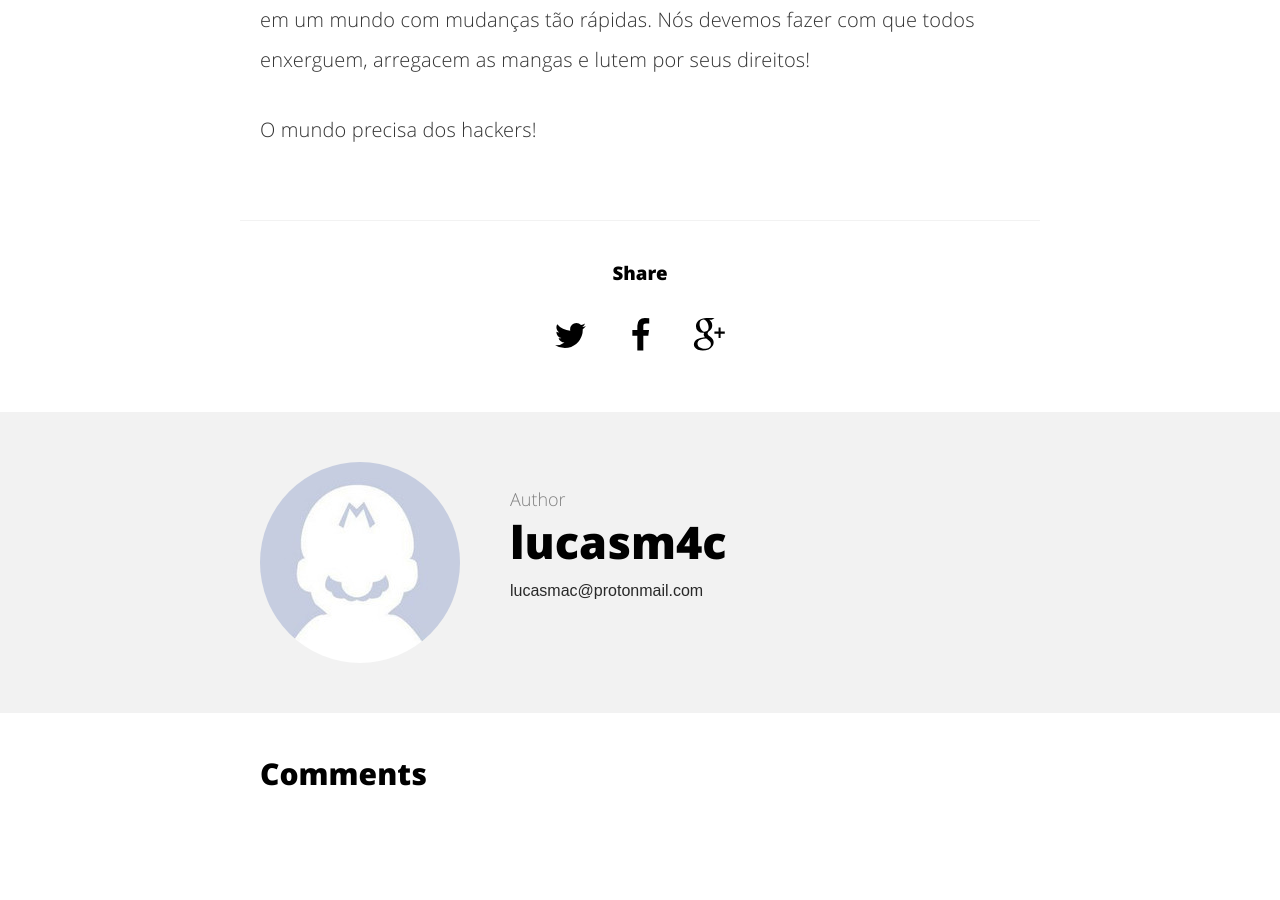
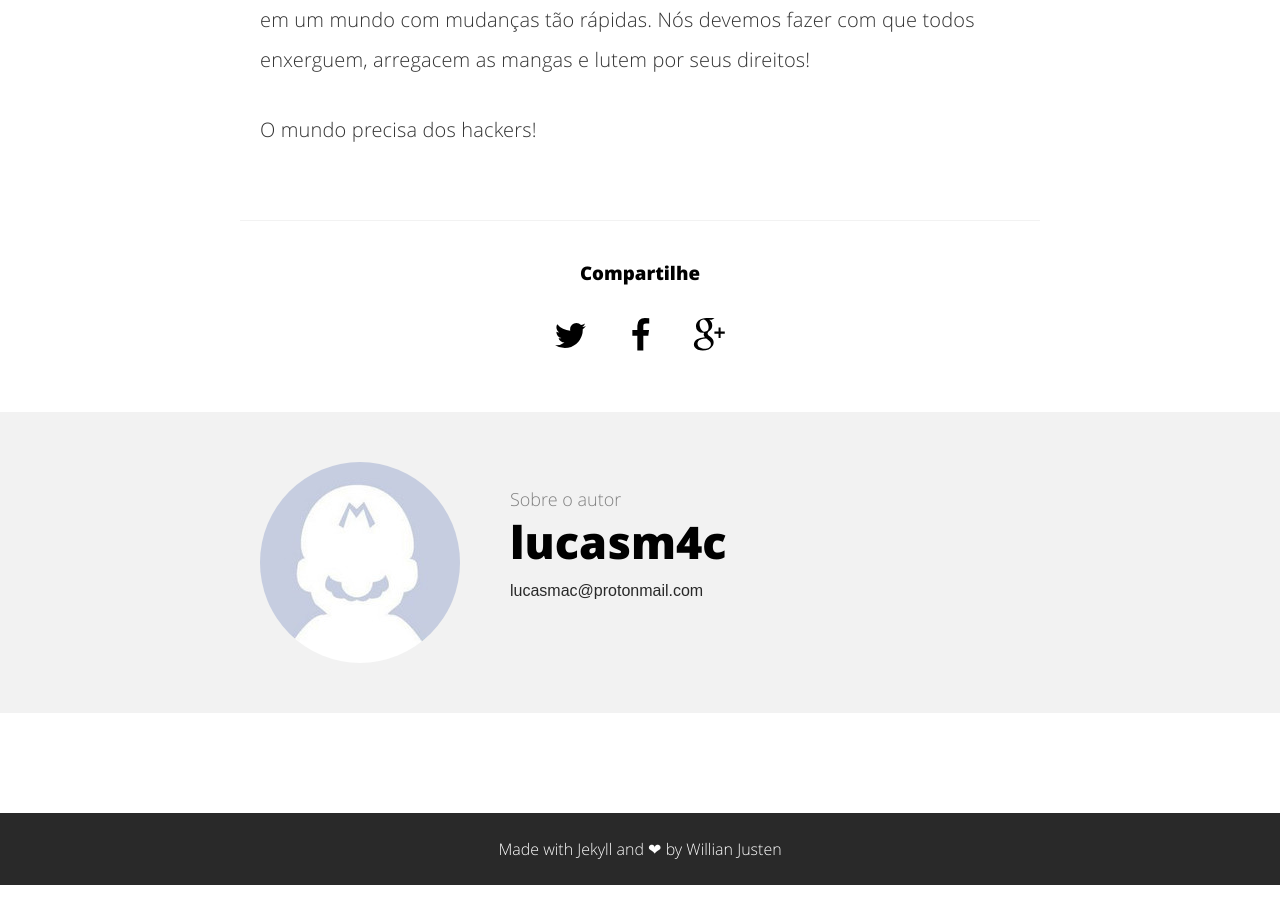
Before and after one commit to olucasmac/olucasmac.github.io, a Jekyll site: the page built from _posts/2016-07-12-o-mundo-precisa-dos-hackers.md, in a window 1280 px wide and 900 px high, scrolled down 2950 px. Built offline with Jekyll 4.4.1, drawn with Linux system fonts in a browser that asks for light colours; comment, search, counter and statistics services are not loaded.

Commit message:
adiciona traduções de alguns itens

```diff
--- a/_includes/author.html
+++ b/_includes/author.html
@@ -1,7 +1,7 @@
 <section class="author" itemprop="author">
     <div class="details" itemscope itemtype="http://schema.org/Person">
         <img itemprop="image" class="img-rounded" src="{{site.baseurl}}/assets/img/blog-author.jpg" alt="{{site.name}}">
-        <p class="def">Author</p>
+        <p class="def">Sobre o autor</p>
         <h3 class="name">
             <a itemprop="name" href="https://plus.google.com/{{site.gplus_username}}/posts">{{site.username}}</a>
         </h3>
--- a/_includes/share.html
+++ b/_includes/share.html
@@ -1,5 +1,5 @@
 <section class="share">
-    <h3>Share</h3>
+    <h3>Compartilhe</h3>
     <a aria-label="Share on Twitter" href="https://twitter.com/intent/tweet?text=&quot;{{ page.twitter_text }}&quot;%20{{ site.url }}{{ page.url }}%20via%20&#64;{{ site.twitter_username }}&hashtags={% for tag in page.tags %}{{tag}},{% endfor %}"
     onclick="window.open(this.href, 'twitter-share', 'width=550,height=235');return false;" title="Share on Twitter">
         <svg class="icon icon-twitter"><use xlink:href="#icon-twitter"></use></svg>
--- a/_layouts/post.html
+++ b/_layouts/post.html
@@ -12,7 +12,7 @@
 
             {% include share.html %}
             {% include author.html %}
-            {% include comments.html %}
+
             {% include footer.html %}
         </section>
     </body>
--- a/index.html
+++ b/index.html
@@ -20,7 +20,7 @@ layout: default
                     <a href="{{ post.url | prepend: site.baseurl }}"><h2 class="post-title" itemprop="name">{{ post.title }}</h2></a>
                     <p class="description">
                         {{ post.content | strip_html | truncatewords:40 }}
-                        <a href="{{ post.url | prepend: site.baseurl }}" class="link">Read more about {{post.title}}</a>
+                        <a href="{{ post.url | prepend: site.baseurl }}" class="link">Leia mais ►</a>
                     </p>
 
                     <div class="tags">
--- a/src/js/simpleJekyllSearch.js
+++ b/src/js/simpleJekyllSearch.js
@@ -5,9 +5,9 @@
             jsonFormat      : 'title,category,desc,url,date,shortdate',
             template : '<li><article><a href="{url}">{title} <span class="entry-date"><time datetime="{date}">{date}</time></span></a></article></li>',
             searchResults   : '.search-results',
-            searchResultsTitle   : '<h4>Search Results:</h4>',
+            searchResultsTitle   : '<h4>Resultado(s) da busca:</h4>',
             limit           : '5',
-            noResults       : '<p>Oh snap!<br/><small>Nothing found! :(</small></p>'
+            noResults       : '<p>Oh snap!<br/><small>Nenhum resultado! :(</small></p>'
         }, options);
 
         var properties = settings.jsonFormat.split(',');
```
Also changed, not shown: assets/js/main.js.
